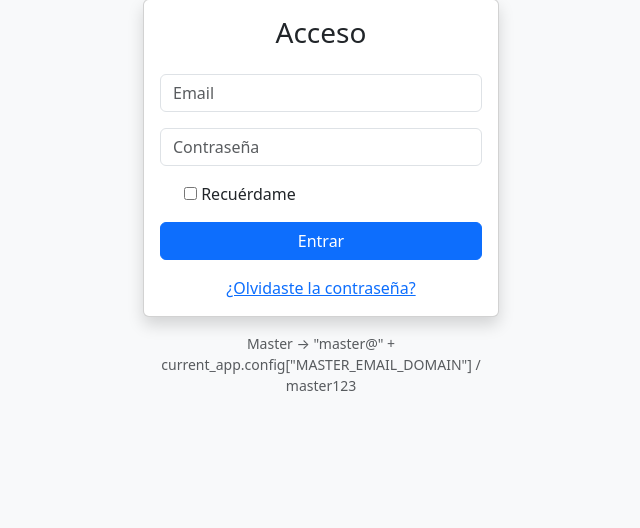
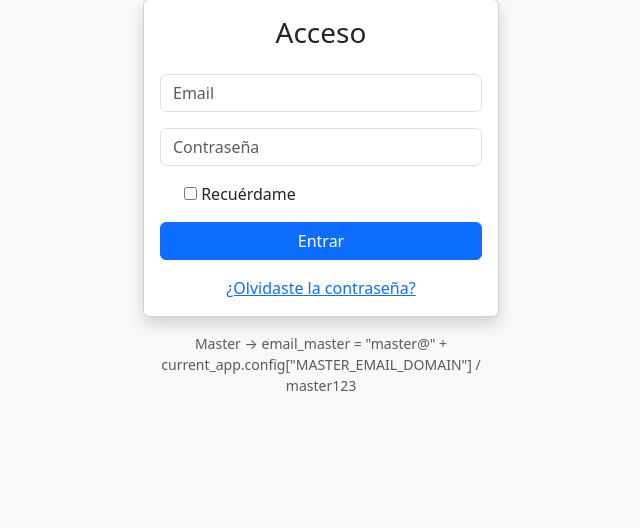
Before and after one commit to JorgeFCidV/expenses_proyect, a Flask app: page /login in a window 1280 px wide. Shown: the part 105-633 px from the top of the page, without its empty margins (319-959 px from the left). Run offline with Flask 3, Linux system fonts and the light colour scheme; some libraries are stand-ins or nearby versions.

Commit message:
Update master email display format in login template

```diff
--- a/app/templates/login.html
+++ b/app/templates/login.html
@@ -19,7 +19,7 @@
             </div>
         </div>
         <p class="text-center mt-3 text-muted small">
-            Master → "master@" + current_app.config["MASTER_EMAIL_DOMAIN"] / master123
+            Master → email_master = "master@" + current_app.config["MASTER_EMAIL_DOMAIN"] / master123
         </p>
     </div>
 </div>
```
